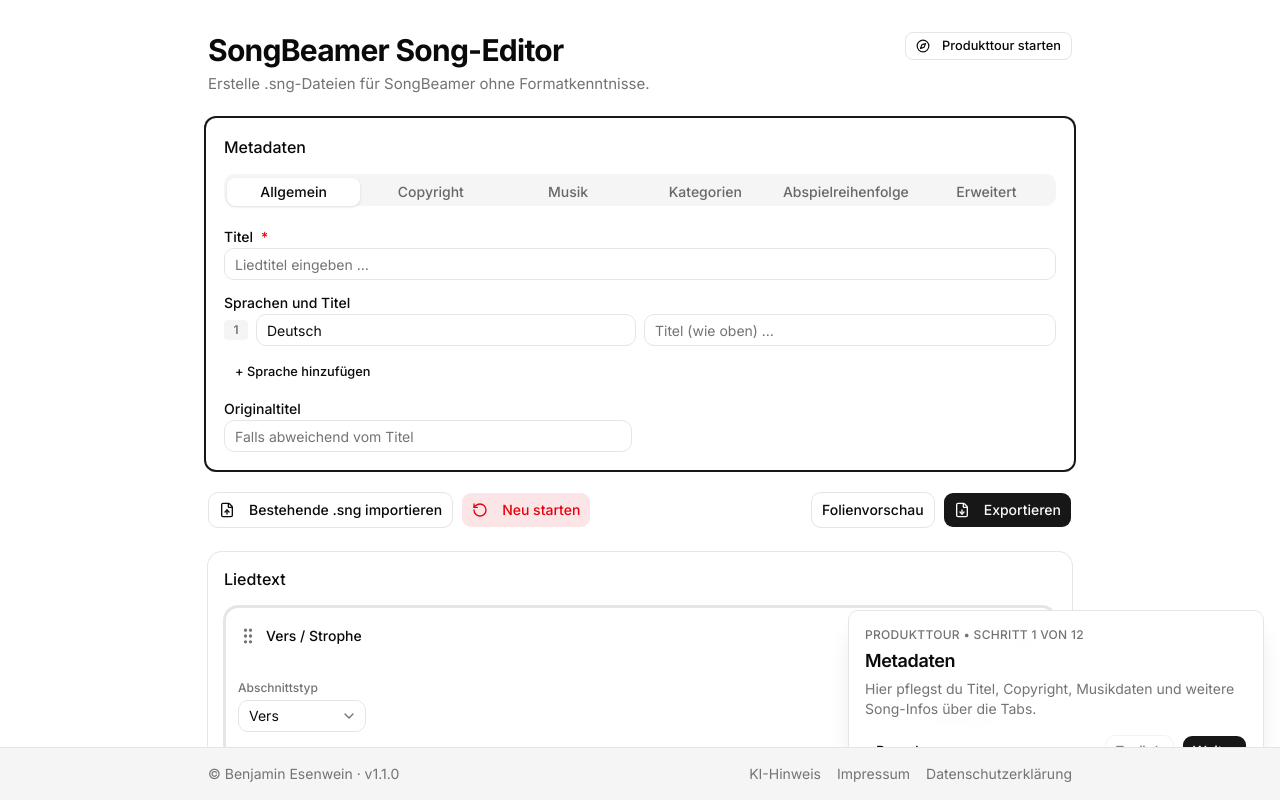
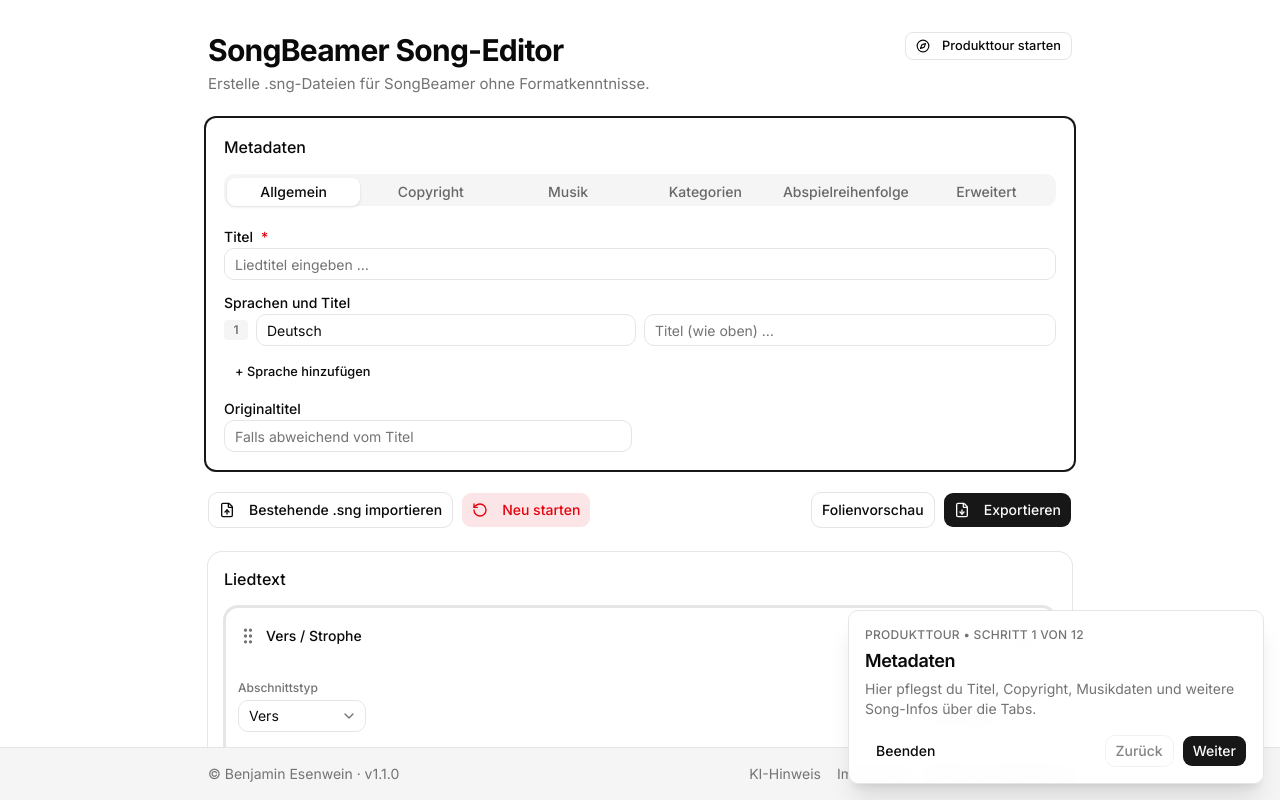
Before and after one commit to BennyGK15/sng-creator, a Next.js app: page / in a window 1280 px wide. Both pictures are taken after a click on the button "Produkttour starten". Shown: the top 800 px of the page. Built offline with nearby package versions, Linux system fonts and the light colour scheme.

Commit message:
make sure tour overlay is always on top

```diff
--- a/components/song-form/SongTourOverlay.tsx
+++ b/components/song-form/SongTourOverlay.tsx
@@ -25,7 +25,7 @@
         <div
             role="status"
             aria-live="polite"
-            className="bg-background/95 fixed right-4 bottom-20 z-50 w-[min(92vw,26rem)] rounded-lg border p-4 shadow-xl backdrop-blur sm:bottom-4"
+            className="bg-background/95 fixed right-4 bottom-20 z-60 w-[min(92vw,26rem)] rounded-lg border p-4 shadow-xl backdrop-blur sm:bottom-4"
         >
             <p className="text-muted-foreground text-xs font-medium tracking-wide uppercase">
                 Produkttour • Schritt {tourStepIndex + 1} von {TOUR_STEPS.length}
```
